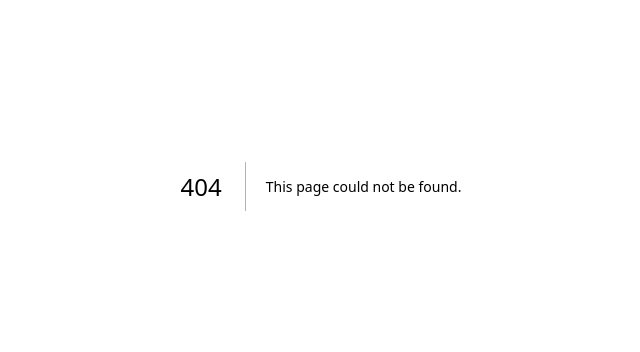
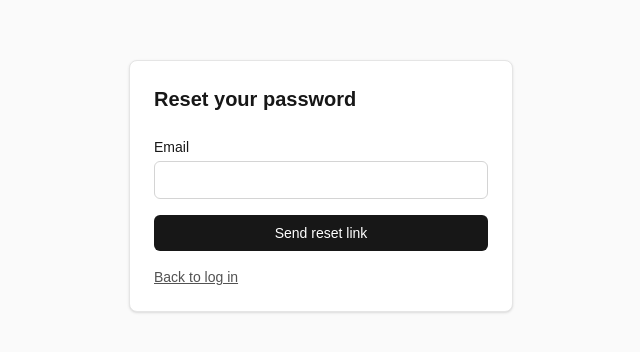
Before and after one commit to PhoneWaiYanMoe/techvalley-jira, a Next.js app: page /forgot-password in a window 1280 px wide. Before the commit this address had no page. Shown: the part 214-566 px from the top of the page, without its empty margins (319-959 px from the left). Built offline with nearby package versions, Linux system fonts and the light colour scheme.

Commit message:
feat: password reset request and confirmation flow (FR-003)

```diff
--- /dev/null
+++ b/src/app/(auth)/forgot-password/page.tsx
@@ -0,0 +1,15 @@
+import type { Metadata } from "next";
+import { ForgotPasswordForm } from "@/components/auth/ForgotPasswordForm";
+
+export const metadata: Metadata = {
+  title: "Forgot password — TechValley Jira Lite",
+};
+
+export default function ForgotPasswordPage() {
+  return (
+    <div className="flex flex-col gap-6">
+      <h1 className="text-xl font-semibold">Reset your password</h1>
+      <ForgotPasswordForm />
+    </div>
+  );
+}
--- /dev/null
+++ b/src/app/(auth)/reset-password/page.tsx
@@ -0,0 +1,15 @@
+import type { Metadata } from "next";
+import { ResetPasswordForm } from "@/components/auth/ResetPasswordForm";
+
+export const metadata: Metadata = {
+  title: "Set new password — TechValley Jira Lite",
+};
+
+export default function ResetPasswordPage() {
+  return (
+    <div className="flex flex-col gap-6">
+      <h1 className="text-xl font-semibold">Set a new password</h1>
+      <ResetPasswordForm />
+    </div>
+  );
+}
--- /dev/null
+++ b/src/components/auth/ForgotPasswordForm.tsx
@@ -0,0 +1,76 @@
+"use client";
+
+import { useState } from "react";
+import Link from "next/link";
+import { createClient } from "@/lib/supabase/client";
+import { forgotPasswordSchema } from "@/validation/auth.schema";
+import { Input } from "@/components/ui/Input";
+import { Button } from "@/components/ui/Button";
+
+export function ForgotPasswordForm() {
+  const [email, setEmail] = useState("");
+  const [fieldErrors, setFieldErrors] = useState<Record<string, string>>({});
+  const [formError, setFormError] = useState<string | null>(null);
+  const [sent, setSent] = useState(false);
+  const [submitting, setSubmitting] = useState(false);
+
+  async function handleSubmit(e: React.FormEvent) {
+    e.preventDefault();
+    setFormError(null);
+
+    const parsed = forgotPasswordSchema.safeParse({ email });
+    if (!parsed.success) {
+      setFieldErrors({ email: parsed.error.issues[0].message });
+      return;
+    }
+    setFieldErrors({});
+    setSubmitting(true);
+
+    const supabase = createClient();
+    const { error } = await supabase.auth.resetPasswordForEmail(parsed.data.email, {
+      redirectTo: `${window.location.origin}/reset-password`,
+    });
+
+    setSubmitting(false);
+
+    // Always show the same success state regardless of whether the email
+    // exists — same anti-enumeration reasoning as the signup duplicate check.
+    if (error) {
+      setFormError(error.message);
+      return;
+    }
+    setSent(true);
+  }
+
+  if (sent) {
+    return (
+      <p className="text-sm text-green-600">
+        If an account exists for that email, a password reset link has been sent.
+        The link expires in 1 hour.
+      </p>
+    );
+  }
+
+  return (
+    <form onSubmit={handleSubmit} className="flex flex-col gap-4">
+      <Input
+        id="email"
+        label="Email"
+        type="email"
+        value={email}
+        onChange={(e) => setEmail(e.target.value)}
+        error={fieldErrors.email}
+        required
+      />
+      {formError && <p className="text-sm text-red-600">{formError}</p>}
+      <Button type="submit" disabled={submitting}>
+        {submitting ? "Sending…" : "Send reset link"}
+      </Button>
+      <p className="text-sm text-neutral-600 dark:text-neutral-400">
+        <Link href="/login" className="underline">
+          Back to log in
+        </Link>
+      </p>
+    </form>
+  );
+}
--- a/src/components/auth/LoginForm.tsx
+++ b/src/components/auth/LoginForm.tsx
@@ -1,7 +1,7 @@
 "use client";
 
 import { useState } from "react";
-import { useRouter } from "next/navigation";
+import { useRouter, useSearchParams } from "next/navigation";
 import Link from "next/link";
 import { createClient } from "@/lib/supabase/client";
 import { loginSchema } from "@/validation/auth.schema";
@@ -10,6 +10,13 @@ import { Button } from "@/components/ui/Button";
 
 export function LoginForm() {
   const router = useRouter();
+  const searchParams = useSearchParams();
+  const passwordUpdated =
+    searchParams.get("reset") === "success" || searchParams.get("passwordChanged") === "true";
+  const oauthError =
+    searchParams.get("error") === "oauth_failed"
+      ? (searchParams.get("errorMessage") ?? "Google sign-in failed")
+      : null;
   const [email, setEmail] = useState("");
   const [password, setPassword] = useState("");
   const [fieldErrors, setFieldErrors] = useState<Record<string, string>>({});
@@ -48,6 +55,12 @@ export function LoginForm() {
 
   return (
     <form onSubmit={handleSubmit} className="flex flex-col gap-4">
+      {passwordUpdated && (
+        <p className="text-sm text-green-600">
+          Password updated. Log in with your new password.
+        </p>
+      )}
+      {oauthError && <p className="text-sm text-red-600">{oauthError}</p>}
       <Input
         id="email"
         label="Email"
--- /dev/null
+++ b/src/components/auth/ResetPasswordForm.tsx
@@ -0,0 +1,135 @@
+"use client";
+
+import { useEffect, useState } from "react";
+import { useRouter } from "next/navigation";
+import Link from "next/link";
+import { createClient } from "@/lib/supabase/client";
+import { resetPasswordSchema } from "@/validation/auth.schema";
+import { Input } from "@/components/ui/Input";
+import { Button } from "@/components/ui/Button";
+
+type LinkState = "verifying" | "ready" | "invalid";
+
+export function ResetPasswordForm() {
+  const router = useRouter();
+  const [linkState, setLinkState] = useState<LinkState>("verifying");
+  const [newPassword, setNewPassword] = useState("");
+  const [confirmPassword, setConfirmPassword] = useState("");
+  const [fieldErrors, setFieldErrors] = useState<Record<string, string>>({});
+  const [formError, setFormError] = useState<string | null>(null);
+  const [submitting, setSubmitting] = useState(false);
+
+  useEffect(() => {
+    const supabase = createClient();
+
+    // Supabase's recovery email link uses the older implicit/hash-token flow
+    // (#access_token=...&refresh_token=...&type=recovery), not the PKCE
+    // ?code= flow. @supabase/ssr's browser client is built around PKCE and
+    // doesn't reliably auto-detect hash tokens, so parse and set the session
+    // explicitly rather than waiting on a PASSWORD_RECOVERY event that may
+    // never fire.
+    const hashParams = new URLSearchParams(window.location.hash.slice(1));
+    const accessToken = hashParams.get("access_token");
+    const refreshToken = hashParams.get("refresh_token");
+
+    if (accessToken && refreshToken && hashParams.get("type") === "recovery") {
+      supabase.auth.setSession({ access_token: accessToken, refresh_token: refreshToken }).then(
+        ({ error }) => {
+          if (error) {
+            setLinkState("invalid");
+          } else {
+            // Drop the tokens from the visible URL now that they're in the session.
+            window.history.replaceState(null, "", window.location.pathname);
+            setLinkState("ready");
+          }
+        },
+      );
+      return;
+    }
+
+    // No hash tokens present — maybe a reload after setSession already ran,
+    // or the PKCE flow (a session already exists). Fall back to checking.
+    supabase.auth.getSession().then(({ data }) => {
+      setLinkState(data.session ? "ready" : "invalid");
+    });
+  }, []);
+
+  async function handleSubmit(e: React.FormEvent) {
+    e.preventDefault();
+    setFormError(null);
+
+    const parsed = resetPasswordSchema.safeParse({ newPassword, confirmPassword });
+    if (!parsed.success) {
+      const errors: Record<string, string> = {};
+      for (const issue of parsed.error.issues) {
+        errors[issue.path[0] as string] = issue.message;
+      }
+      setFieldErrors(errors);
+      return;
+    }
+    setFieldErrors({});
+    setSubmitting(true);
+
+    const supabase = createClient();
+    const { error } = await supabase.auth.updateUser({ password: parsed.data.newPassword });
+
+    if (error) {
+      setSubmitting(false);
+      setFormError(error.message);
+      return;
+    }
+
+    await supabase.auth.signOut();
+    router.push("/login?reset=success");
+  }
+
+  if (linkState === "verifying") {
+    return (
+      <p className="text-sm text-neutral-600 dark:text-neutral-400">
+        Verifying your reset link…
+      </p>
+    );
+  }
+
+  if (linkState === "invalid") {
+    return (
+      <div className="flex flex-col gap-3">
+        <p className="text-sm text-red-600">
+          This reset link is invalid or has expired.
+        </p>
+        <Link href="/forgot-password" className="text-sm underline">
+          Request a new link
+        </Link>
+      </div>
+    );
+  }
+
+  return (
+    <form onSubmit={handleSubmit} className="flex flex-col gap-4">
+      <Input
+        id="newPassword"
+        label="New password"
+        type="password"
+        value={newPassword}
+        onChange={(e) => setNewPassword(e.target.value)}
+        error={fieldErrors.newPassword}
+        minLength={6}
+        maxLength={100}
+        required
+      />
+      <Input
+        id="confirmPassword"
+        label="Confirm new password"
+        type="password"
+        value={confirmPassword}
+        onChange={(e) => setConfirmPassword(e.target.value)}
+        error={fieldErrors.confirmPassword}
+        required
+      />
+      {formError && <p className="text-sm text-red-600">{formError}</p>}
+      <Button type="submit" disabled={submitting}>
+        {submitting ? "Updating…" : "Update password"}
+      </Button>
+    </form>
+  );
+}
--- a/src/validation/auth.schema.ts
+++ b/src/validation/auth.schema.ts
@@ -16,3 +16,23 @@ export const loginSchema = z.object({
 });
 
 export type LoginInput = z.infer<typeof loginSchema>;
+
+// FR-003: Password Recovery/Reset — request step
+export const forgotPasswordSchema = z.object({
+  email: z.email().max(255),
+});
+
+export type ForgotPasswordInput = z.infer<typeof forgotPasswordSchema>;
+
+// FR-003: Password Recovery/Reset — confirmation step
+export const resetPasswordSchema = z
+  .object({
+    newPassword: z.string().min(6).max(100),
+    confirmPassword: z.string().min(1),
+  })
+  .refine((data) => data.newPassword === data.confirmPassword, {
+    message: "Passwords do not match",
+    path: ["confirmPassword"],
+  });
+
+export type ResetPasswordInput = z.infer<typeof resetPasswordSchema>;
```
